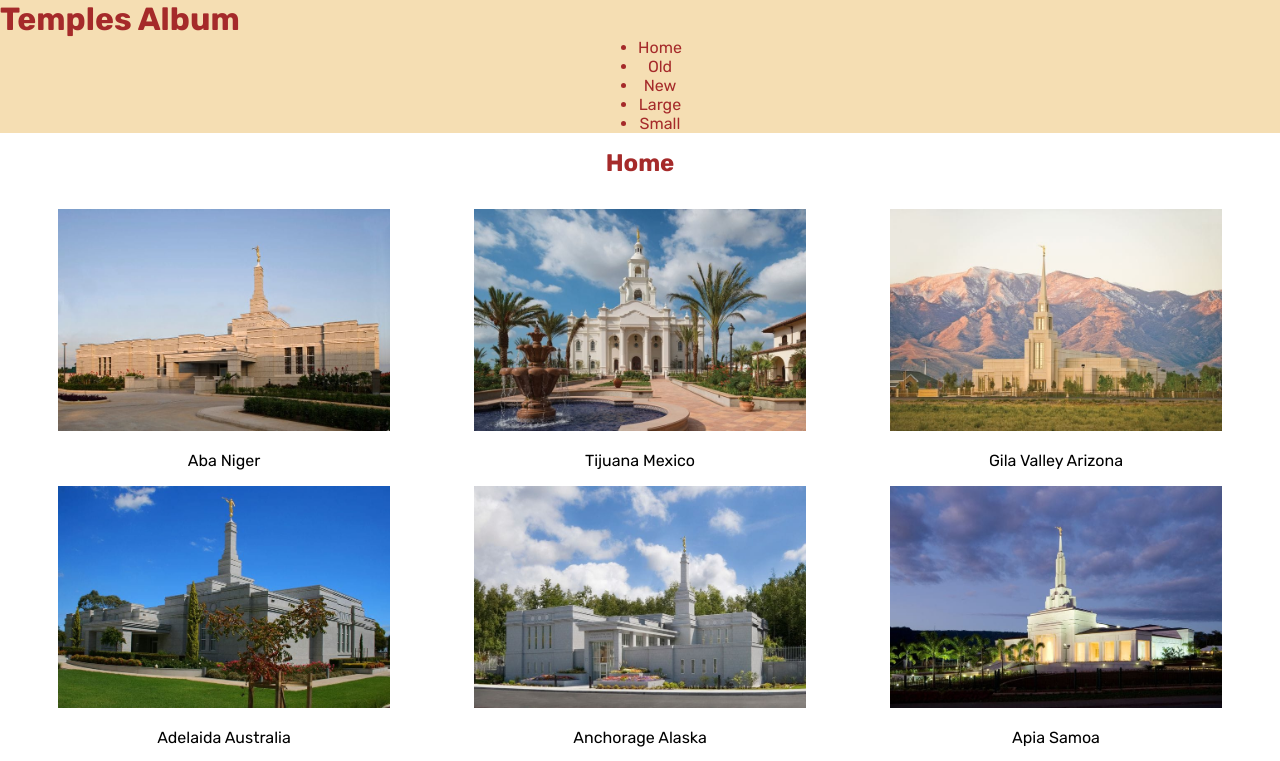
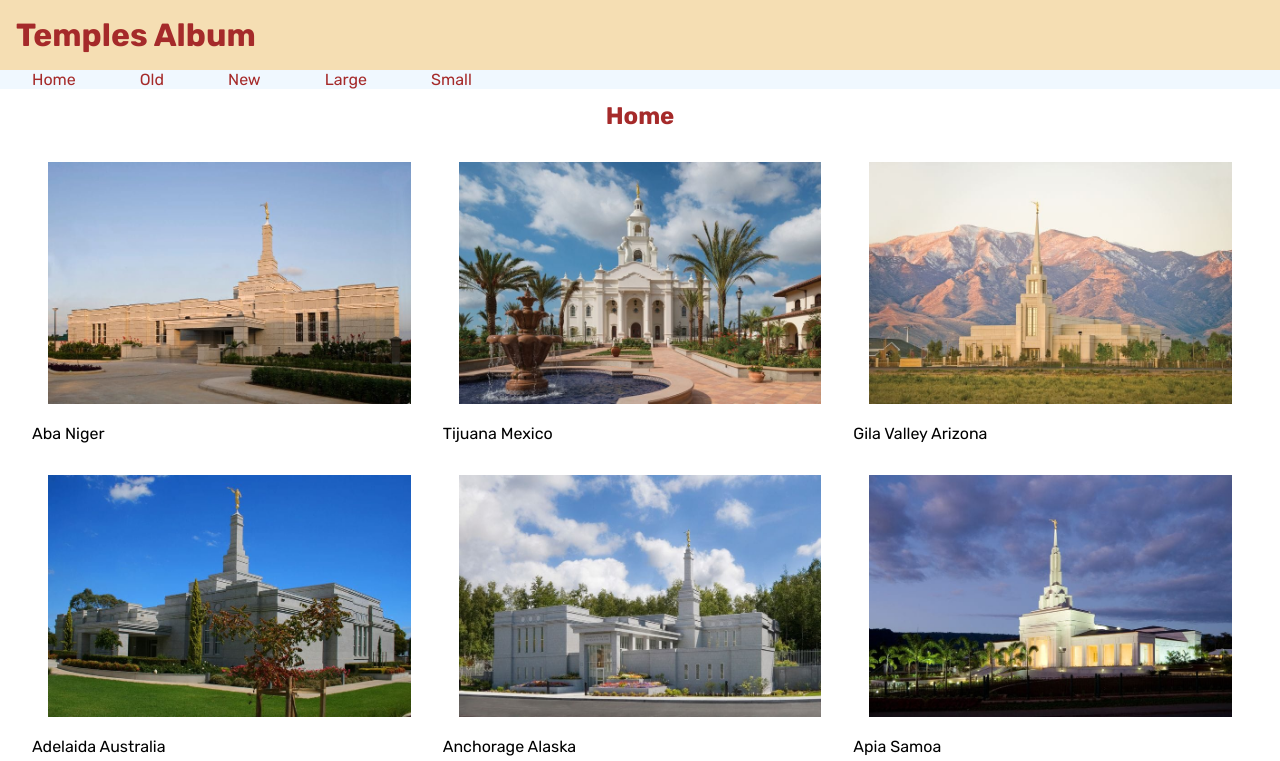
Before and after one commit to svein-salazar/wdd131, a plain HTML site: page temples.html in a window 1280 px wide. Shown: the top 761 px of the page. Drawn offline with Linux system fonts and the light colour scheme.

Commit message:
correction on the navigation bar

```diff
--- a/scripts/temples.js
+++ b/scripts/temples.js
@@ -6,10 +6,9 @@ document.addEventListener('DOMContentLoaded', () => {
     document.getElementById('lastModified').textContent = `Last Modified: ${lastModified}`;
 
     const hamburger = document.getElementById('hamburger');
-    const navMenu = document.querySelector('nav ul');
+    const navMenu = document.querySelector('nav');
 
     hamburger.addEventListener('click', () => {
-        navMenu.classList.toggle('open');
-        hamburger.textContent = navMenu.classList.contains('open');
+        navMenu.classList.toggle('show');
     });
 });
--- a/styles/temples-large.css
+++ b/styles/temples-large.css
@@ -1,11 +1,23 @@
 @media only screen and (min-width: 32rem) {
     * {
-        margin: auto;
+        margin: 0;
+        padding: 0;
+        box-sizing: border-box;
         font-family: "Rubik", sans-serif;
     }
+
+    body {
+        margin: 0;
+        padding: 0;
+    }
+
     header {
         background-color:wheat;
         color: brown;
+        display: flex;
+        justify-content: space-between;
+        align-items: center;
+        padding: 1rem;
     }
 
     #hamburger {
@@ -14,18 +26,27 @@
 
     .title {
         color: brown;
-        display: flex;
-        align-items: center;
     }
 
     nav {
         display: flex;
     }
 
+    nav ul {
+        display: flex;
+        list-style-type: none;
+        margin: 0;
+        padding: 0;
+    }
+
+    nav ul li {
+        margin: 0 1rem;
+    }
+
     nav ul li a {
         color: brown;
         text-decoration: none;
-        padding: auto;
+        padding: 1rem;
     }
 
     nav ul li a:hover {
@@ -34,7 +55,7 @@
     }
 
     main {
-        padding: auto;
+        padding: 1rem;
     }
 
     main h2 {
@@ -46,14 +67,14 @@
 
     .grid-container {
         display: grid;
-        grid-template-columns: 1fr 1fr 1fr;
-        text-align-last: center;
-        padding: auto;
+        grid-template-columns: repeat(3, 1fr);
+        gap: 1rem;
+        padding: 1rem;
     }
 
     figure img {
         padding: 16px;
-        width: 80%;
+        width: 100%;
     }
 
     footer {
--- a/styles/temples.css
+++ b/styles/temples.css
@@ -1,5 +1,7 @@
 * {
-    margin: 0 auto;
+    margin: 0;
+    padding: 0;
+    box-sizing: border-box;
     font-family: "rubik", sans-serif;
 }
 
@@ -10,36 +12,42 @@ body {
 
 header {
     background-color: aliceblue;
-    color: wheat;
+    color: black;
     text-align: center;
+    position: relative;
+    display: flex;
+    justify-content: space-between;
+    align-items: center;
+    padding: 1rem;
 }
 
 
 header h1 {
     padding-right: 1.5rem;
-    display: inline-flex;
 }
 
 #hamburger {
-    display: inline-flex;
     font-size: 2rem;
     font-weight: 700;
-    text-decoration: none;
-    padding: auto;
-    color: white;
-    align-self: center;
+    color: black;
+    background: none;
+    border: none;
+    cursor: pointer;
 }
 
 #hamburger::before {
     content: "≡";
 }
 
-#hamburger::after {
-    content: "✖";
-}
-
 nav {
     display: none;
+    position: absolute;
+    top: 100%;
+    left: 0;
+    width: 100%;
+    background-color: aliceblue;
+    text-align: center;
+    color: black;
 }
 
 nav.show {
@@ -49,13 +57,13 @@ nav.show {
 nav.show ul li a {
     display: block;
     text-decoration: none;
-    color: white;
+    color: black;
     padding: 16px;
     font-size: 20px;
 }
 
 nav.show a:hover {
-    background-color:aquamarine;
+    background-color:lightcyan;
     color: black;
 
 }
```
